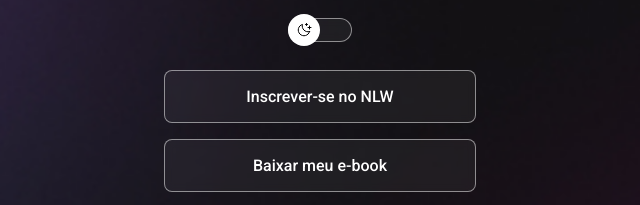
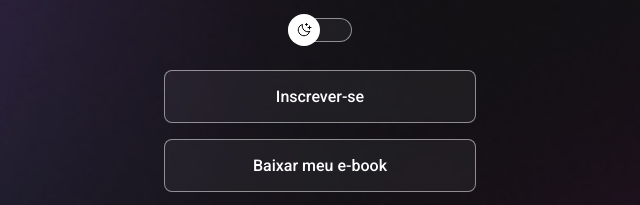
Before and after one commit to Vitorfelgueiras/Projeto1, a plain HTML site: page index.html in a window 1280 px wide. Shown: the part 246-451 px from the top of the page, 320-960 px from the left. Drawn offline with nearby package versions, Linux system fonts and the light colour scheme.

Commit message:
inicial commit

```diff
--- a/index.html
+++ b/index.html
@@ -26,7 +26,7 @@
 
       <ul>
         <li>
-          <a href="#">Inscrever-se no NLW</a>
+          <a href="#">Inscrever-se</a>
         </li>
         <li>
           <a href="#">Baixar meu e-book</a>
```
